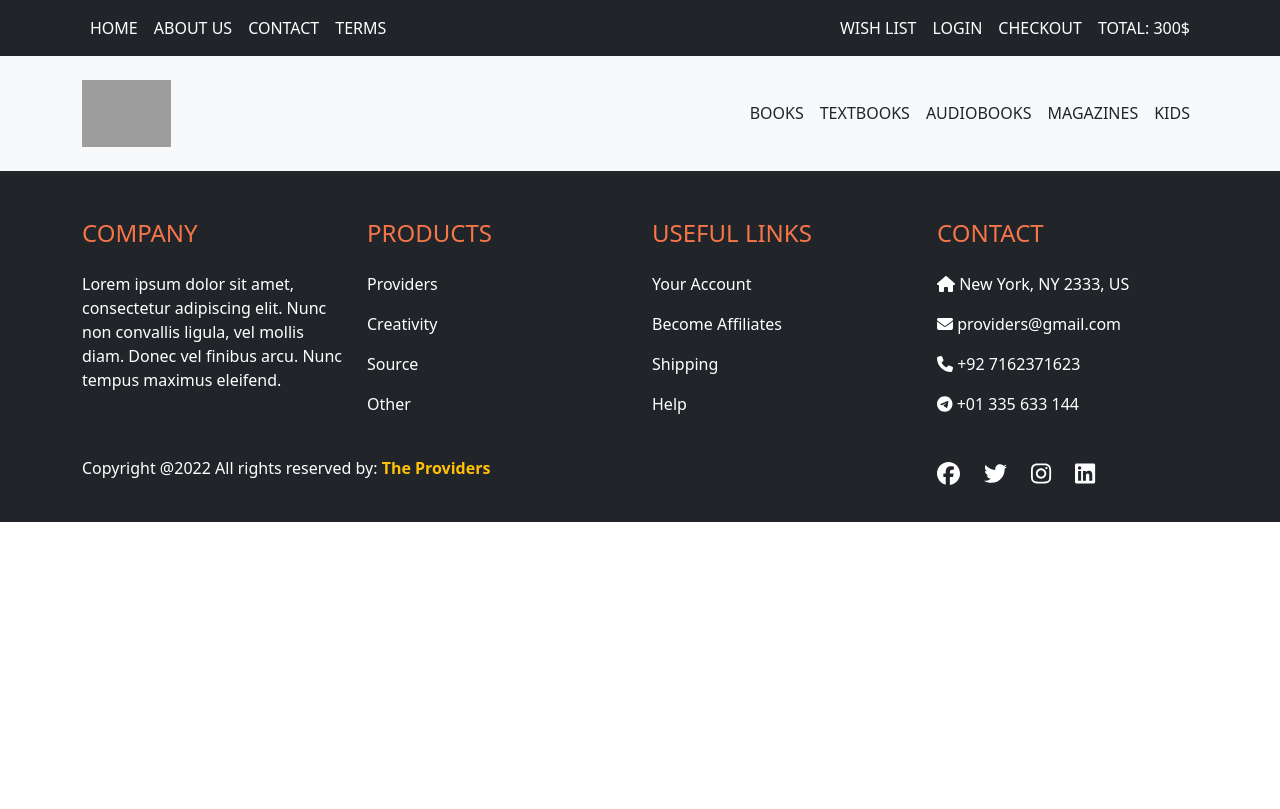
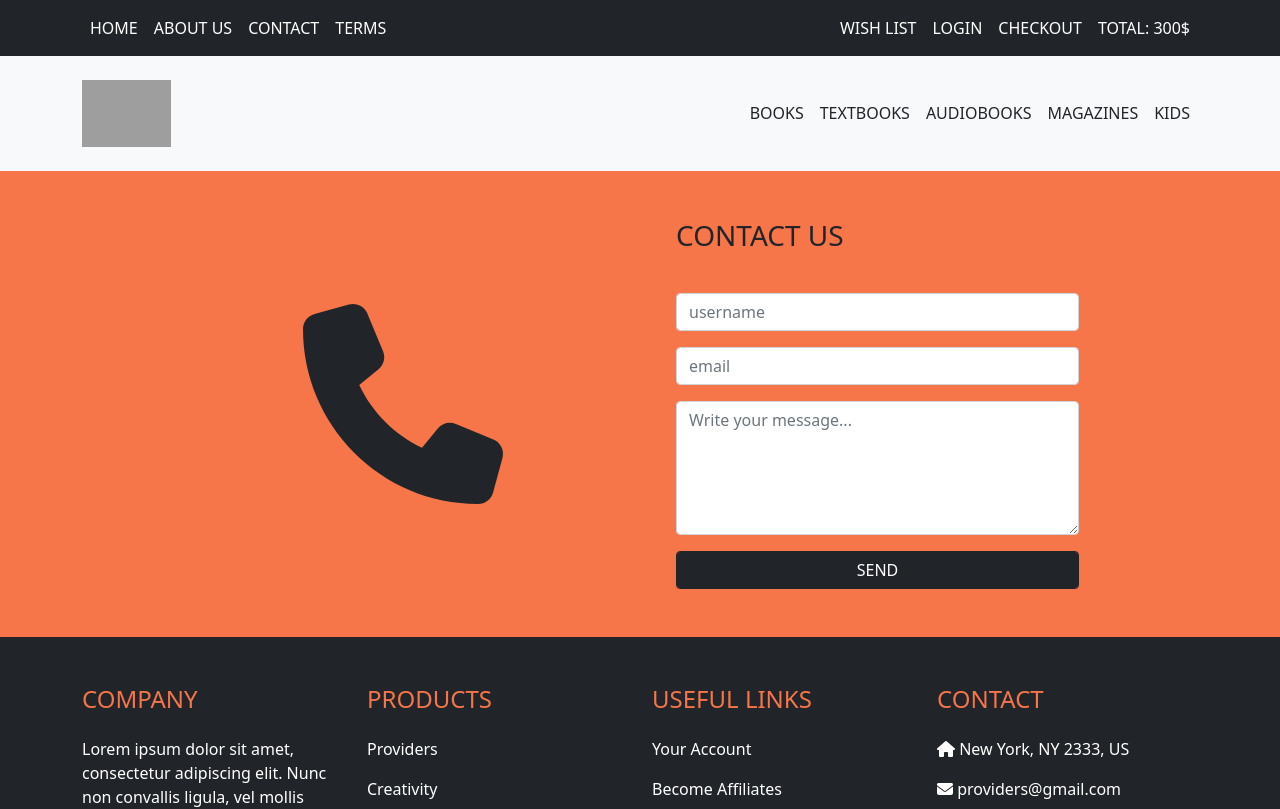
Before and after one commit to Lozjan-J/Online-Bookstore, a React (Create React App) app in the folder client/: page /contact in a window 1280 px wide. Shown: the top 809 px of the page. Built offline with nearby package versions, Linux system fonts and the light colour scheme; grey boxes are pictures that could not be loaded.

Commit message:
About and Contact pages

```diff
--- a/client/src/App.js
+++ b/client/src/App.js
@@ -4,6 +4,8 @@ import { BrowserRouter as Router, Routes, Route } from 'react-router-dom';
 import Home from './pages/Home';
 import Register from './pages/Register';
 import Login from './pages/Login';
+import About from './pages/About';
+import Contact from './pages/Contact';
 
 import Navbar from './components/Navbar';
 import Footer from './components/Footer';
@@ -17,6 +19,8 @@ function App() {
         <Route path='/' exact element={<Home />} />
         <Route path='/register' element={<Register />} />
         <Route path='/login' element={<Login />} />
+        <Route path='/about' element={<About />} />
+        <Route path='/contact' element={<Contact />} />
       </Routes>
 
       <Footer />
--- /dev/null
+++ b/client/src/pages/About.js
@@ -0,0 +1,52 @@
+import React from "react";
+import { FontAwesomeIcon as Icon } from "@fortawesome/react-fontawesome";
+import { faPeopleGroup } from "@fortawesome/free-solid-svg-icons";
+
+function About() {
+  return (
+    <>
+      <div
+        className="container-fluid py-5"
+        style={{backgroundColor: '#f67549'}}
+      >
+        <div className="container">
+          <div className="row">
+            <div className="col-12 col-sm-6">
+              <img className="img-fluid" src="#" />
+            </div>
+            <div className="col-12 col-md-6 my-auto">
+              <div className="container">
+                <h3>KNOW MORE ABOUT US</h3>
+                <p className="mt-5">
+                  Lorem ipsum dolor sit amet, consectetur adispeif elit. Sed non
+                  libero consectetur,blandit mauris eget. Lorem ipsum dolor sit
+                  amet, consectetur adispeif elit. Sed non libero
+                  consectetur,blandit mauris eget.
+                </p>
+                <div className="row justify-content-between pt-3">
+                  <div className="col-3 col-sm-3 rounded bg-light text-center">
+                    <Icon icon={faPeopleGroup} className="pt-3" style={{fontSize: '30px'}} />
+                    <h4 className="">CLIENTS</h4>
+                    <h6>300</h6>
+                  </div>
+                  <div className="col-3 col-sm-3 rounded bg-light text-center">
+                    <Icon icon={faPeopleGroup} className="pt-3" style={{fontSize: '30px'}} />
+                    <h4 className="">SALES</h4>
+                    <h6>450</h6>
+                  </div>
+                  <div className="col-3 col-sm-3 rounded bg-light text-center">
+                    <Icon icon={faPeopleGroup} className="pt-3" style={{fontSize: '30px'}} />
+                    <h4 className="">YEARS</h4>
+                    <h6>2</h6>
+                  </div>
+                </div>
+              </div>
+            </div>
+          </div>
+        </div>
+      </div>
+    </>
+  );
+}
+
+export default About;
--- /dev/null
+++ b/client/src/pages/Contact.js
@@ -0,0 +1,49 @@
+import React from "react";
+import { FontAwesomeIcon as Icon } from "@fortawesome/react-fontawesome";
+import { faPhone } from "@fortawesome/free-solid-svg-icons";
+
+function Contact() {
+  return (
+    <>
+      <div className="container-fluid" style={{backgroundColor: '#f67549'}}>
+        <div className="container">
+          <div className="row py-5">
+            <div className="col-5 offset-1 text-center my-auto">
+                <Icon icon={faPhone} className="mx-auto" style={{fontSize: '200px'}}/>
+            </div>
+            <div className="col-5">
+              <div className="container">
+                <h3 className="pb-4">CONTACT US</h3>
+                <div className="form-group">
+                  <input
+                    className="form-control rounded mt-3"
+                    type="text"
+                    placeholder="username"
+                  />
+                </div>
+                <div className="form-group">
+                  <input
+                    className="form-control rounded mt-3"
+                    type="text"
+                    placeholder="email"
+                  />
+                </div>
+                <div className="form-group">
+                  <textarea
+                    className="form-control mt-3"
+                    rows="5"
+                    placeholder="Write your message..."
+                    style={{ height: 'auto'}}
+                  ></textarea>
+                </div>
+                <button className="form-control btn btn-dark mt-3">SEND</button>
+              </div>
+            </div>
+          </div>
+        </div>
+      </div>
+    </>
+  );
+}
+
+export default Contact;
```
